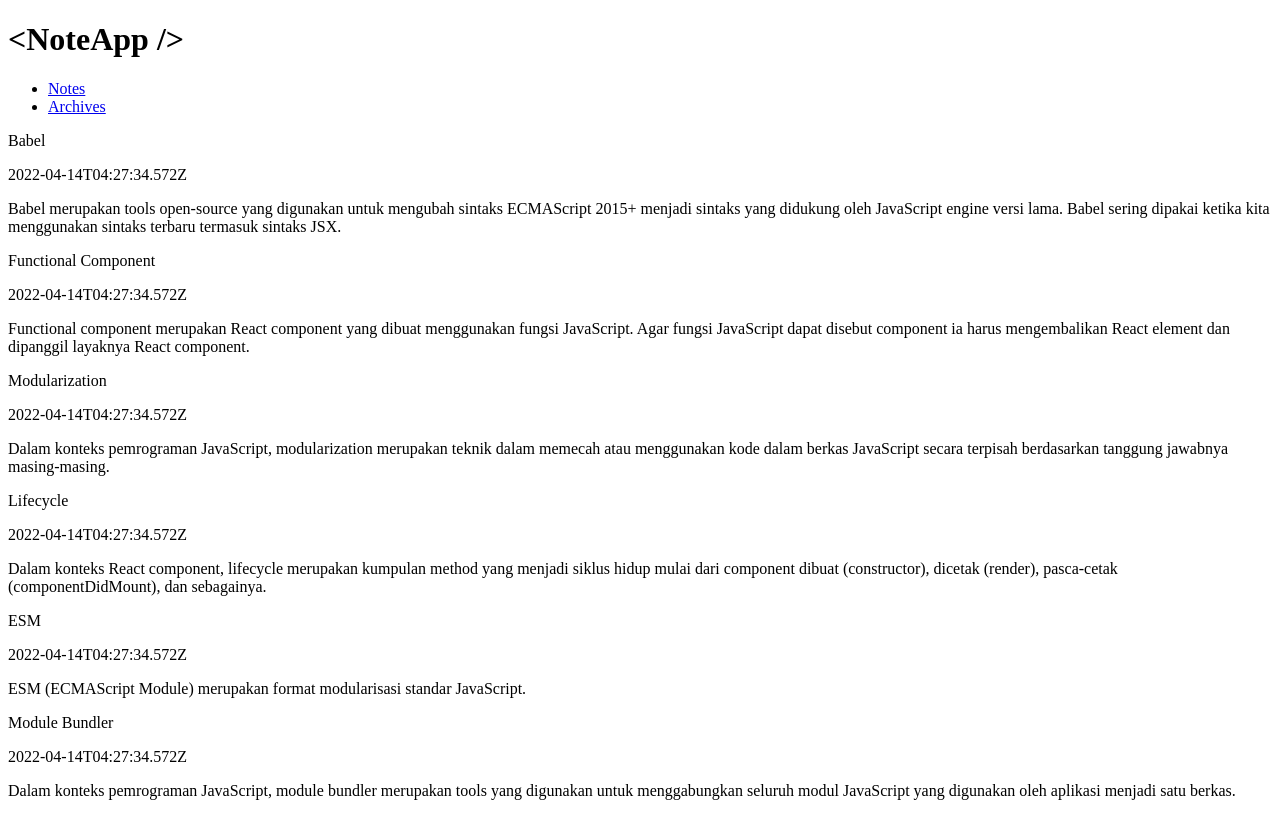
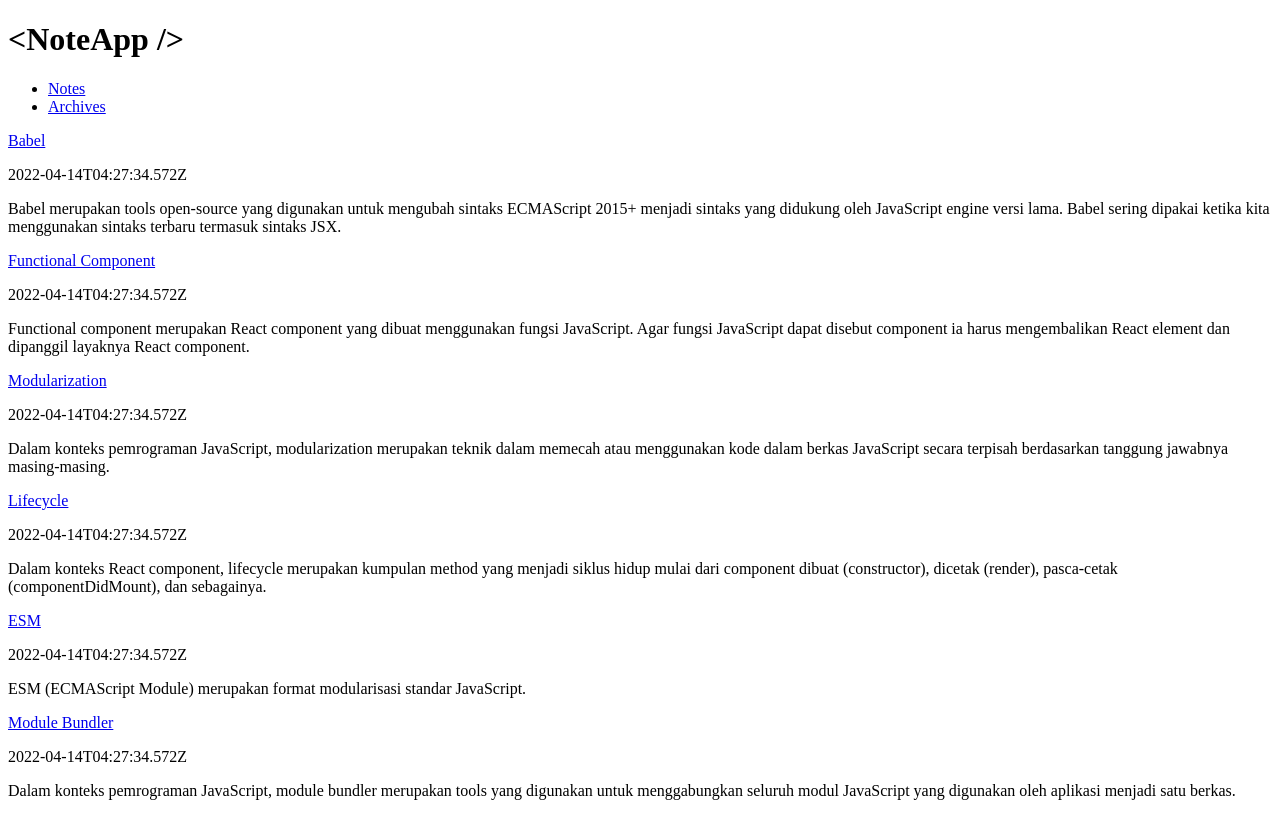
Before and after one commit to madyanes/note-app-with-routing, a React (Vite) app: page / in a window 1280 px wide. Built offline with nearby package versions, Linux system fonts and the light colour scheme.

Commit message:
create <NoteDetail/> komponen ini untuk memuat detail dari catatan individual

```diff
--- /dev/null
+++ b/src/components/NoteDetail.jsx
@@ -0,0 +1,9 @@
+import React from 'react'
+
+class NoteDetail extends React.Component {
+  render() {
+    return <h1>Detail of {this.props.noteId}</h1>
+  }
+}
+
+export default NoteDetail
--- a/src/components/NoteItem.jsx
+++ b/src/components/NoteItem.jsx
@@ -1,10 +1,17 @@
 import React from 'react'
+import { Link } from 'react-router-dom'
+import Detail from '../pages/Detail'
 
 class NoteItem extends React.Component {
   render() {
     return (
       <>
-        <p>{this.props.note.title}</p>
+        <p>
+          <Link
+            to={`/${this.props.note.id}`}
+            element={<Detail />}
+          >{this.props.note.title}</Link>
+        </p>
         <p>{this.props.note.createdAt}</p>
         <p>{this.props.note.body}</p>
       </>
--- a/src/pages/Detail.jsx
+++ b/src/pages/Detail.jsx
@@ -1,9 +1,10 @@
 import React from 'react'
 import { useParams } from 'react-router-dom'
-import NoteItem from '../components/NoteItem'
+import NoteDetail from '../components/NoteDetail'
 
 const DetailWrapper = () => {
   const { id } = useParams()
+  console.log(id)
 
   return <Detail id={id} />
 }
@@ -11,7 +12,7 @@ const DetailWrapper = () => {
 class Detail extends React.Component {
   render() {
     return (
-      <NoteItem noteId={this.props.id} />
+      <NoteDetail noteId={this.props.id} />
     )
   }
 }
```
